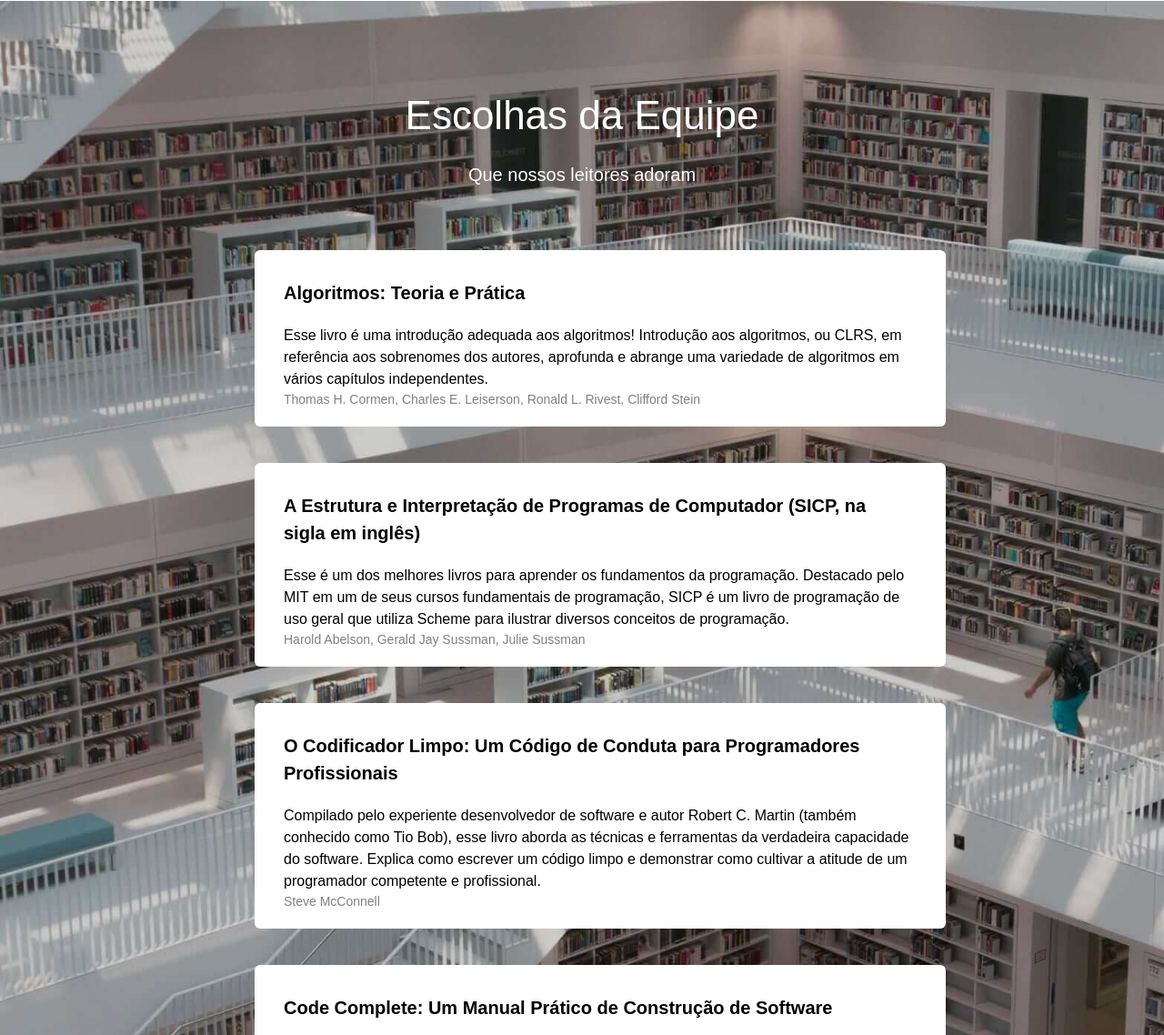
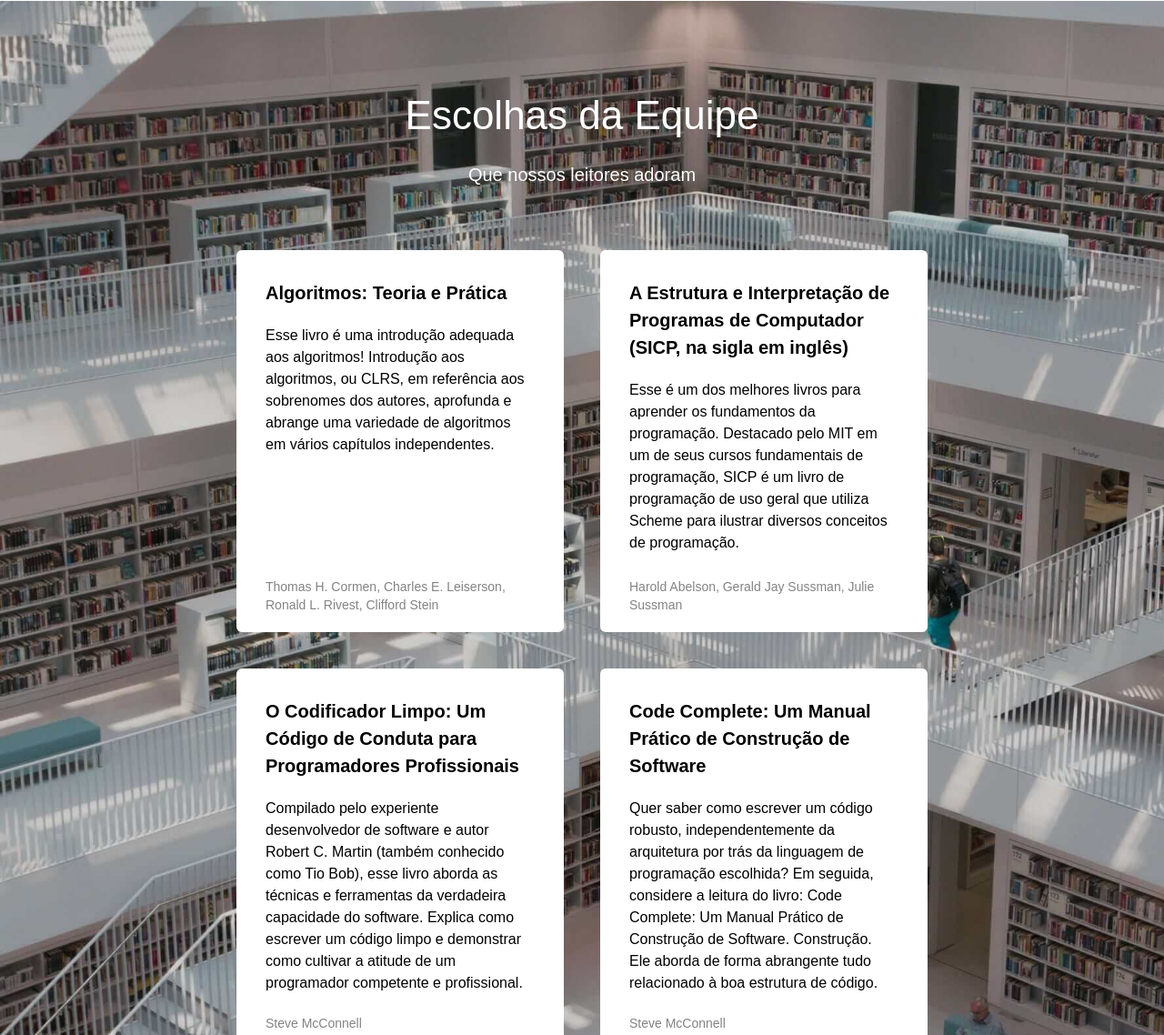
Before and after one commit to Aline-Fer/web_project_library_pt, a plain HTML site: page index.html in a window 1280 px wide. Shown: the part 799-1937 px from the top of the page at 91% size. Drawn offline with Linux system fonts and the light colour scheme.

Commit message:
adiciona alteracoes ao css

```diff
--- a/styles/style.css
+++ b/styles/style.css
@@ -125,13 +125,10 @@
   align-items: center;
   gap: 40px;
   flex-wrap: wrap;
-  margin: auto;
-  width: 100%;
+  margin: 68px auto 0;
   max-width: 760px;
   list-style-type: none;
-  margin-bottom: 50px;
-  padding-left:40px;
-  margin-top: 68px;
+  padding: 0;
  }
 
 .card{
@@ -139,6 +136,8 @@
   border-radius: 6px;
   padding: 32px 40px 20px 32px;
   box-sizing: border-box;
+  width: 360px;
+  height: 420px;
 }
 
 .card__content{
@@ -165,5 +164,6 @@
   margin: 0;
   font-size: 14px;
   line-height: 20px;
-  color: #808080;
+  color: #838383;
+  margin-top: auto;
 }
```
